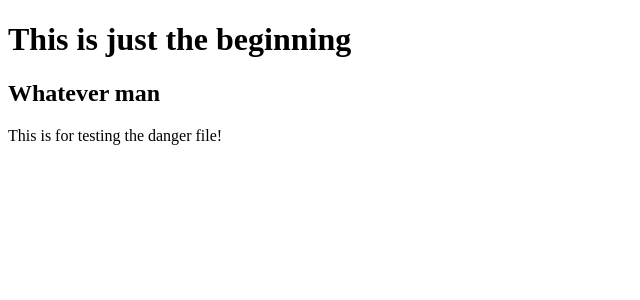
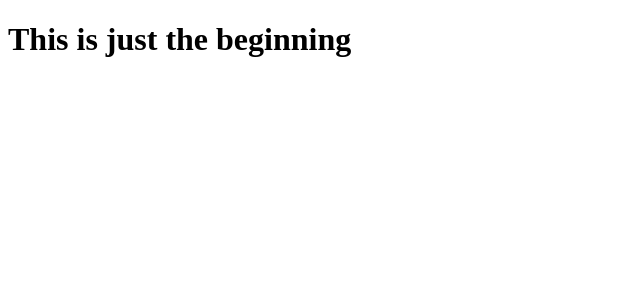
Before and after one commit to malcolm-mclean/react-boilerplate, a React app: page / in a window 1280 px wide. Shown: the top 300 px of the page, without its empty margins (0-640 px from the left). Built offline with nearby package versions, Linux system fonts and the light colour scheme.

Commit message:
Remove test component to show bundle size difference

```diff
--- a/dangerfile.ts
+++ b/dangerfile.ts
@@ -61,5 +61,7 @@ const createBaseTableMarkdown = () => {
 	markdown(`${headerMarkdown}${rows}`);
 };
 
+markdown('### Bundles in base branch');
 createBaseTableMarkdown();
+markdown('### Bundles in compare branch');
 createTableMarkdown();
--- a/src/App/App.tsx
+++ b/src/App/App.tsx
@@ -1,13 +1,7 @@
 import React from 'react';
-import Whatever from './Whatever';
 
 const App = () => {
-	return (
-		<>
-			<h1 data-test="app">This is just the beginning</h1>
-			<Whatever />
-		</>
-	);
+	return <h1 data-test="app">This is just the beginning</h1>;
 };
 
 export default App;
--- a/src/App/Whatever.tsx
+++ /dev/null
@@ -1,12 +0,0 @@
-import React from 'react';
-
-const Whatever = () => {
-	return (
-		<>
-			<h2>Whatever man</h2>
-			<p>This is for testing the danger file!</p>
-		</>
-	);
-};
-
-export default Whatever;
```
